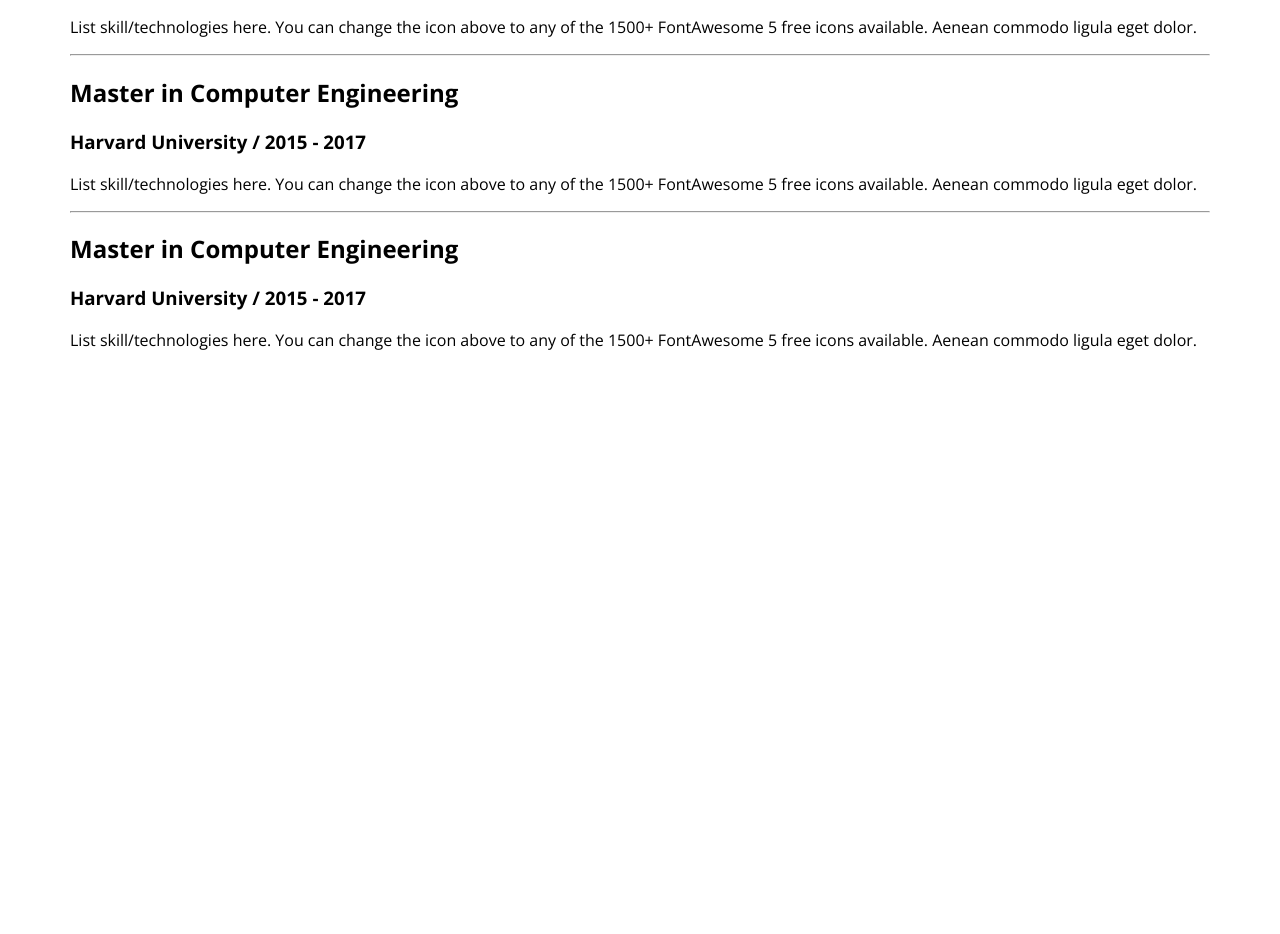
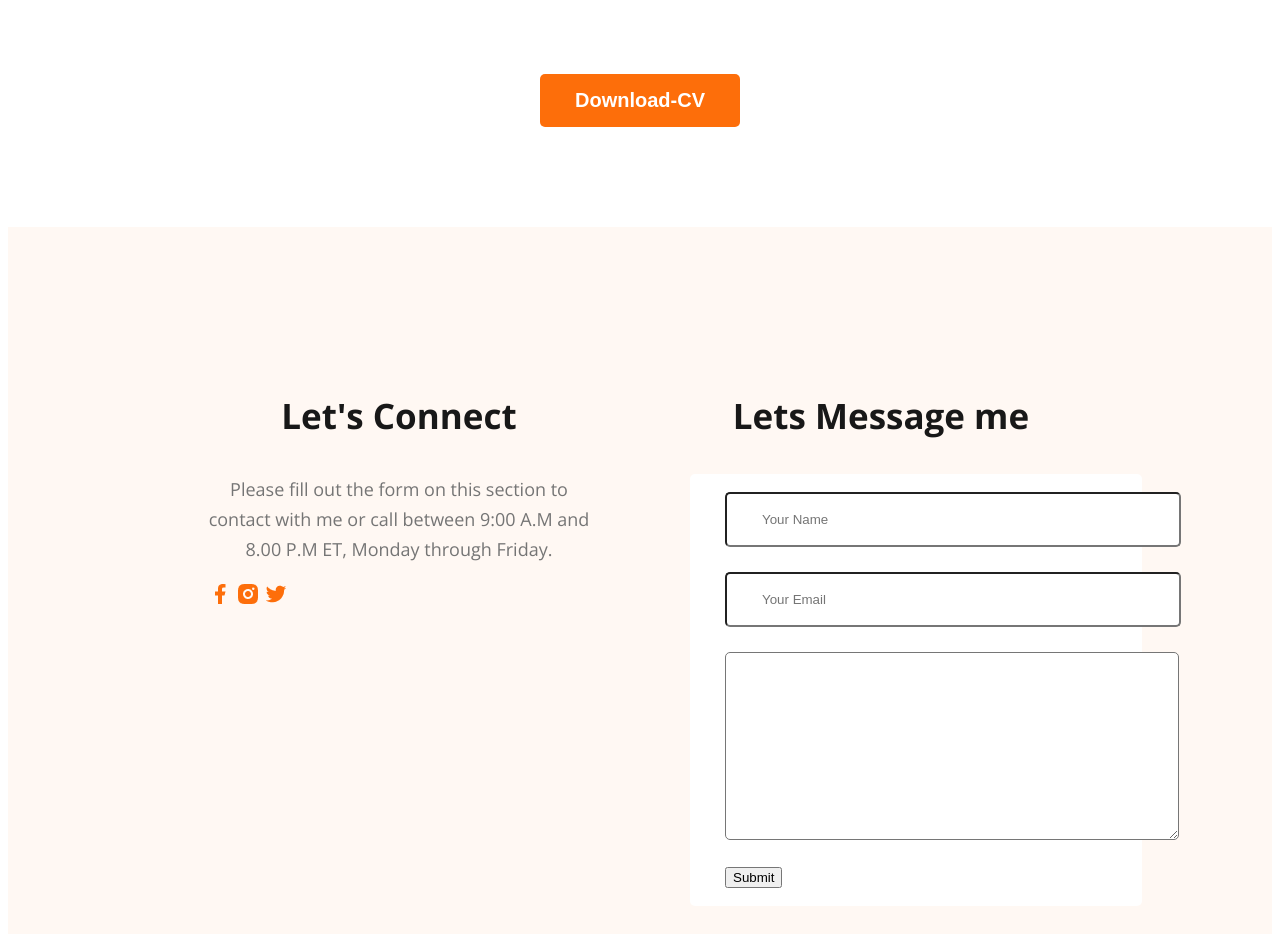
Before and after one commit to ahteshmul51/my-portfolio, a plain HTML site: page index.html in a window 1280 px wide. Shown: the part 3141-4075 px from the top of the page. Before the commit the page ends 3508 px from the top, so only its background shows below. Drawn offline with nearby package versions, Linux system fonts and the light colour scheme.

Commit message:
added footer

```diff
--- a/index.html
+++ b/index.html
@@ -136,10 +136,32 @@
                 </div>
 
             </div>
+            <div class="download-cv">
+
+                <button class="btn-primary">Download-CV</button>
+            </div>
         </section>
     </main>
     <footer>
+        <div class="footer-colum">
+            <h3 class="section-title">Let's Connect</h3>
+            <p class="section-description">Please fill out the form on this section to contact with me or call between 9:00 A.M and 8.00 P.M ET, Monday through Friday.</p>
+            <div class="social-links">
+                <a href="#"><img src="images/icons/facebook.png" alt=""></a>
+                <a href="#"><img src="images/icons/insta.png" alt=""></a>
+                <a href="#"><img src="images/icons/twitter.png" alt=""></a>
+            </div>
+        </div>
+        <div class="footer-colum">
+            <h3 class="section-title">Lets Message me</h3>
+            <form class="contact" action="">
+                <input type="text" placeholder="Your Name">
+                <input type="email" name="" id="" placeholder="Your Email">
+                <textarea name="" id="" cols="30" rows="10"></textarea>
+                <input type="Submit" value="Submit">
+            </form>
 
+        </div>
     </footer>
 </body>
 </html>
--- a/style/style.css
+++ b/style/style.css
@@ -138,3 +138,48 @@ main section{
     font-size: 30px;
     font-weight: 700;
 }
+
+.rusueme-container{
+    display: flex;
+    gap: 50px;
+}
+.resume-item-education, .resume-item-description{
+    color:#757575;
+}
+.resume-item-title{
+    color:  #474747;
+    font-family: Open Sans;
+    font-size: 25px;
+    font-style: normal;
+    font-weight: 700;
+    line-height: normal;
+}
+.download-cv{
+    text-align: center;
+    margin-top: 50px;
+}
+
+/* footer style */
+footer{
+    background-color:  #FFF8F3;
+    display: flex;
+    gap: 100px;
+    margin-top: 100px;
+    padding: 130px 200px;
+}
+.social-links{
+    margin-right: 25px;
+}
+.footer-colum{
+    width: 50%;
+}
+.contact, input[type="text"], .contact input[type="email"], textarea{
+    display: block;
+    margin-bottom: 25px;
+    padding: 18px 35px;
+    color: #757575;
+    border-radius: 5px;
+    background: #FFF;
+    width: 100%;
+
+}
```
